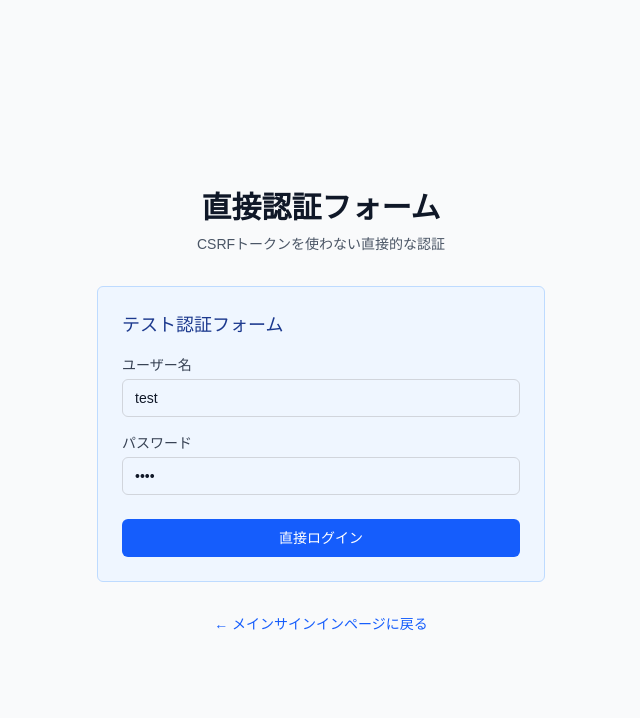
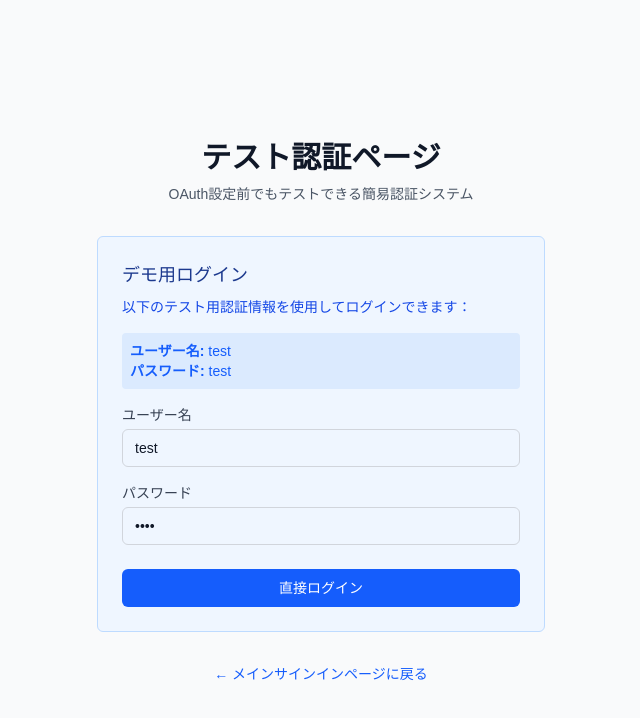
Before and after one commit to Tanaka691/OAuthLogin, a Next.js app: page /auth/direct-signin in a window 1280 px wide. Shown: the top 718 px of the page, without its empty margins (319-959 px from the left). Built offline with nearby package versions, Linux system fonts and the light colour scheme.

Commit message:
テストログインの改善
テストログインするとログイン画面に移動するジョジョのような状態の修正。
説明文の訂正。

```diff
--- a/app/auth/direct-signin/page.tsx
+++ b/app/auth/direct-signin/page.tsx
@@ -2,6 +2,7 @@
 
 import { useRouter } from 'next/navigation';
 import { useState } from 'react';
+import { signIn } from 'next-auth/react';
 
 export default function DirectSignIn() {
   const [error, setError] = useState('');
@@ -14,28 +15,28 @@ export default function DirectSignIn() {
     setError('');
 
     const formData = new FormData(e.currentTarget);
+    const username = formData.get('username') as string;
+    const password = formData.get('password') as string;
 
     try {
-      const response = await fetch('/api/auth/callback/credentials', {
-        method: 'POST',
-        headers: {
-          'Content-Type': 'application/x-www-form-urlencoded',
-        },
-        body: new URLSearchParams({
-          username: formData.get('username') as string,
-          password: formData.get('password') as string,
-          callbackUrl: '/',
-        }),
+      // NextAuth.js の signIn 関数を使用
+      const result = await signIn('credentials', {
+        username,
+        password,
+        redirect: false,
       });
 
-      if (response.ok || response.status === 302) {
-        // 成功またはリダイレクト
-        window.location.href = '/';
+      if (result?.error) {
+        setError('ログインに失敗しました: ' + result.error);
+      } else if (result?.ok) {
+        // 成功時はホームページにリダイレクト
+        router.push('/');
       } else {
-        setError('ログインに失敗しました');
+        setError('予期しないエラーが発生しました');
       }
     } catch (error) {
       setError('ネットワークエラーが発生しました');
+      console.error('Sign in error:', error);
     } finally {
       setIsLoading(false);
     }
@@ -46,18 +47,25 @@ export default function DirectSignIn() {
       <div className="max-w-md w-full space-y-8">
         <div>
           <h2 className="mt-6 text-center text-3xl font-extrabold text-gray-900">
-            直接認証フォーム
+            テスト認証ページ
           </h2>
           <p className="mt-2 text-center text-sm text-gray-600">
-            CSRFトークンを使わない直接的な認証
+            OAuth設定前でもテストできる簡易認証システム
           </p>
         </div>
 
         <form className="mt-8 space-y-6" onSubmit={handleSubmit}>
           <div className="bg-blue-50 border border-blue-200 rounded-md p-6">
-            <h3 className="text-lg font-medium text-blue-900 mb-4">
-              テスト認証フォーム
+            <h3 className="text-lg font-medium text-blue-900 mb-2">
+              デモ用ログイン
             </h3>
+            <p className="text-sm text-blue-700 mb-4">
+              以下のテスト用認証情報を使用してログインできます：
+            </p>
+            <div className="text-sm text-blue-600 mb-4 bg-blue-100 p-2 rounded">
+              <strong>ユーザー名:</strong> test<br/>
+              <strong>パスワード:</strong> test
+            </div>
 
             {error && (
               <div className="mb-4 p-3 bg-red-50 border border-red-200 rounded text-red-700 text-sm">
--- a/app/auth/signin/page.tsx
+++ b/app/auth/signin/page.tsx
@@ -39,24 +39,10 @@ export default function SignIn() {
 
     setIsLoading(true);
     try {
-      // credentials プロバイダーの場合は直接フォーム送信
+      // credentials プロバイダーの場合は直接認証ページにリダイレクト
       if (providerId === 'credentials') {
-        const formData = new FormData();
-        formData.append('username', 'test');
-        formData.append('password', 'test');
-        formData.append('csrfToken', csrfToken);
-        formData.append('callbackUrl', '/');
-
-        const response = await fetch('/api/auth/callback/credentials', {
-          method: 'POST',
-          body: formData,
-        });
-
-        if (response.ok) {
-          router.push('/');
-        } else {
-          console.error('Credentials login failed');
-        }
+        router.push('/auth/direct-signin');
+        return;
       } else {
         // OAuth providers
         const result = await signIn(providerId, {
@@ -91,7 +77,7 @@ export default function SignIn() {
           <div className="mb-6 p-4 bg-yellow-50 border border-yellow-200 rounded-md">
             <h3 className="text-sm font-medium text-yellow-800 mb-2">テスト用ログイン</h3>
             <p className="text-xs text-yellow-700 mb-3">
-              実際のOAuth設定前にテストできます（username: test, password: test）
+              OAuth設定前にテストできます。「テストログイン」ボタンで直接認証ページに移動します。
             </p>
             <div className="space-y-2">
               <button
@@ -99,7 +85,7 @@ export default function SignIn() {
                 disabled={isLoading}
                 className="w-full py-2 px-4 border border-yellow-300 rounded-md shadow-sm text-sm font-medium text-yellow-800 bg-yellow-100 hover:bg-yellow-200 focus:outline-none focus:ring-2 focus:ring-offset-2 focus:ring-yellow-500 disabled:opacity-50 disabled:cursor-not-allowed"
               >
-                {isLoading ? 'ログイン中...' : 'テストログイン'}
+                {isLoading ? '移動中...' : 'テストログインページへ'}
               </button>
               <a
                 href="/auth/direct-signin"
```
